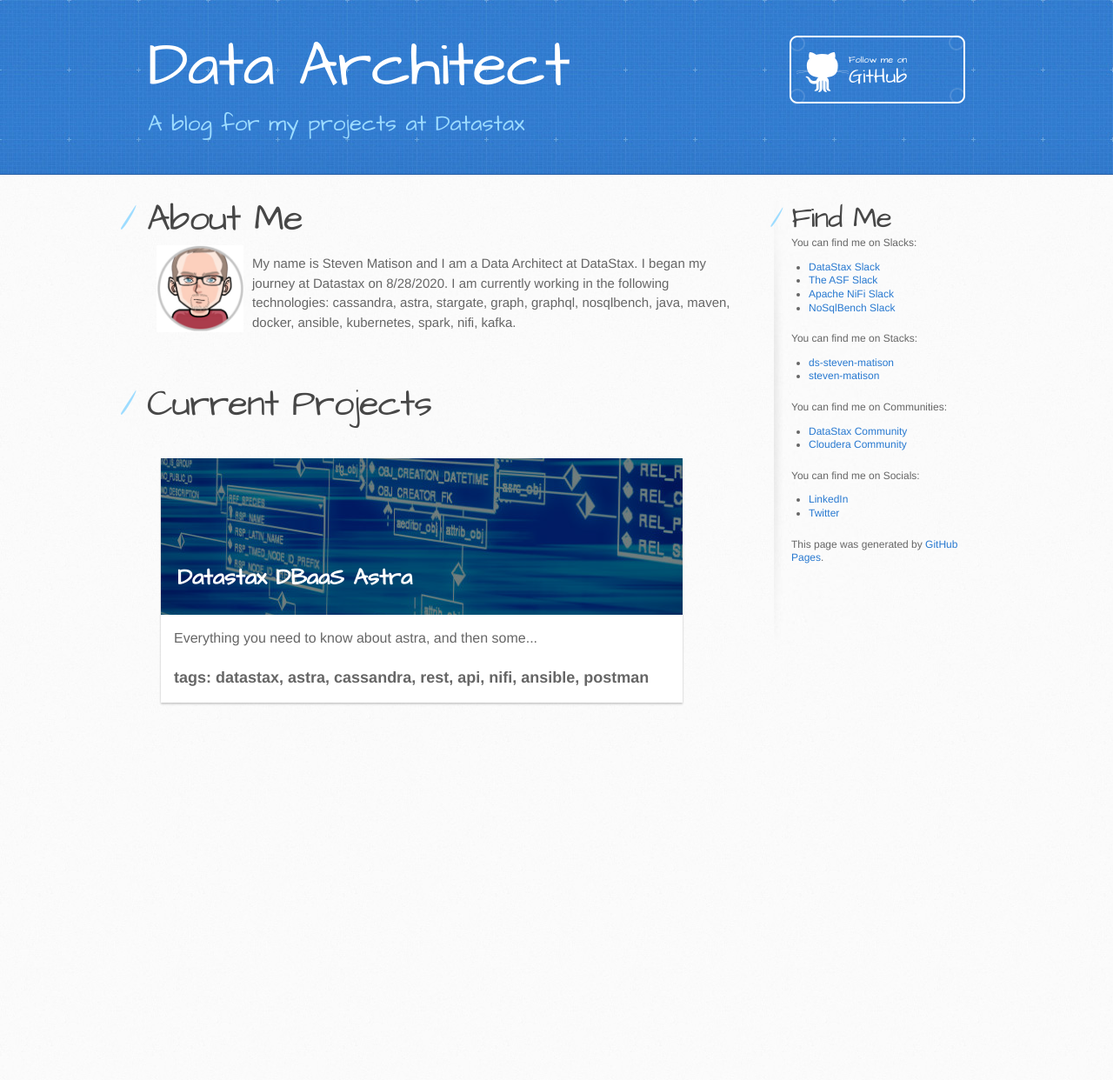
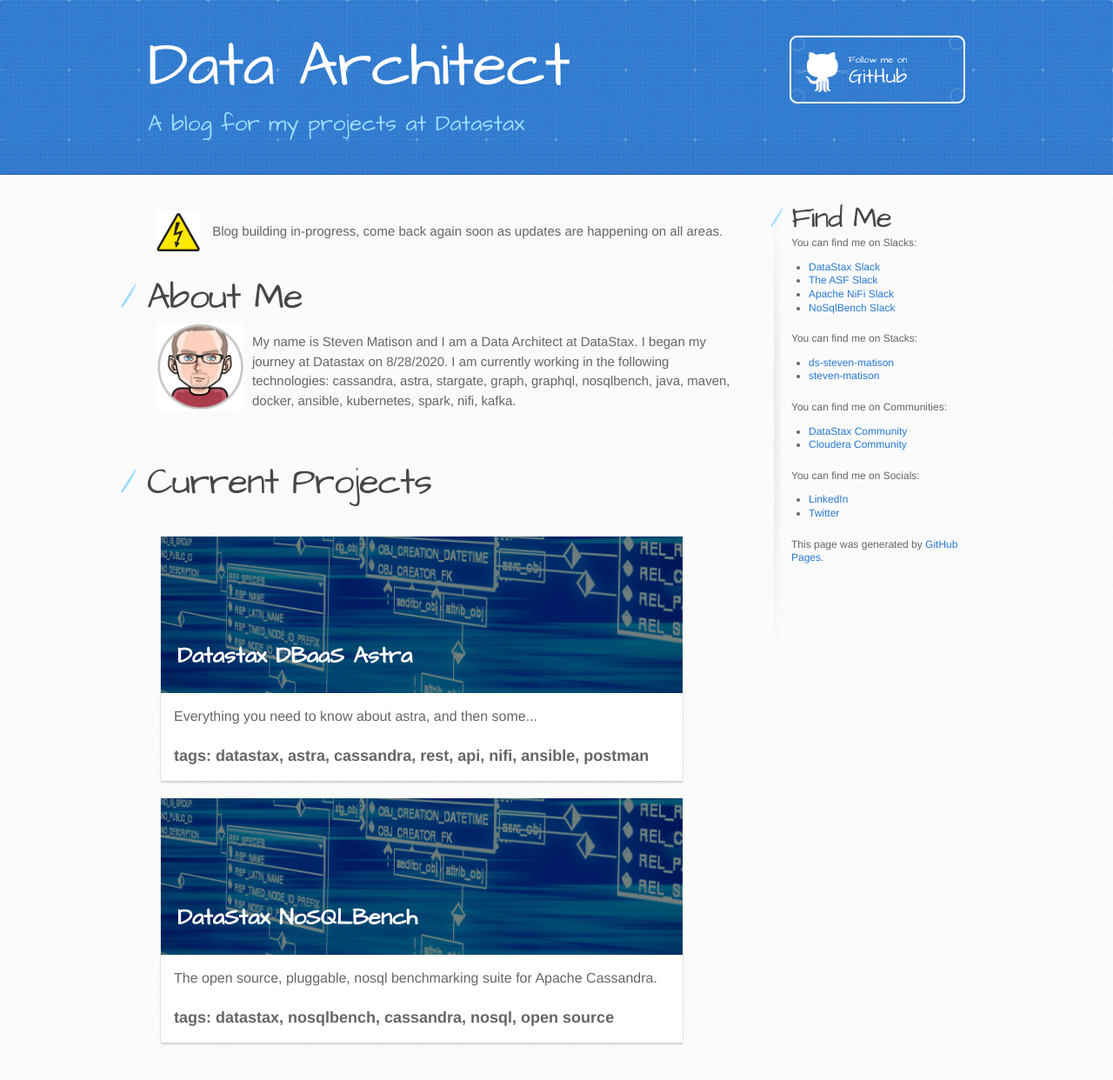
Before and after one commit to ds-steven-matison/ds-steven-matison.github.io, a Jekyll site: the page built from index.md, in a window 1280 px wide. Shown: the whole page at 87% size. Built offline with Jekyll 4.4.1, drawn with Linux system fonts in a browser that asks for light colours; before the commit the page ends 900 px from its top, so only the background shows below that.

Commit message:
Frontpage, noSqlBench, Astra, Updates

```diff
--- a/_includes/front_page_articles.html
+++ b/_includes/front_page_articles.html
@@ -18,4 +18,23 @@
         </article>
     </div>
   </div>
+  <div class="home mui-row">
+      <div class="mui-col-md-6">
+        <article class="mui-panel">
+          <div class="bg-holder bg-deep-purple" style="background:url(/assets/images/database.jpg) no-repeat center center">
+            <span class="post-list-title">
+              <a class="post-link" href="/nosqlbench/">DataStax NoSQLBench</a>
+            </span>
+            <div class="img-overlay"></div>
+            <a href="/nosqlbench/" class="overlay"></a>
+          </div>
+          <div class="post-data">
+            <p class="post-excerpt">The open source, pluggable, nosql benchmarking suite for Apache Cassandra.</p>
+            <div class="post-meta">
+                tags:  datastax, nosqlbench, cassandra, nosql, open source
+            </div>
+          </div>
+        </article>
+    </div>
+  </div>
 </div>
--- a/index.md
+++ b/index.md
@@ -3,6 +3,9 @@
 description: A blog for my projects at Datastax
 layout: default
 ---
+
+
+![WARNING](/assets/images/warning.png){:height="50" width="50" align="absmiddle" style="padding: 10px"} Blog building in-progress, come back again soon as updates are happening on all areas.
 
 # About Me
 
```
Also changed, not shown: astra.md (+1 -1 lines), nosqlbench.md (added, +14 -0 lines), assets/images/warning.png (added), 5 other files.
